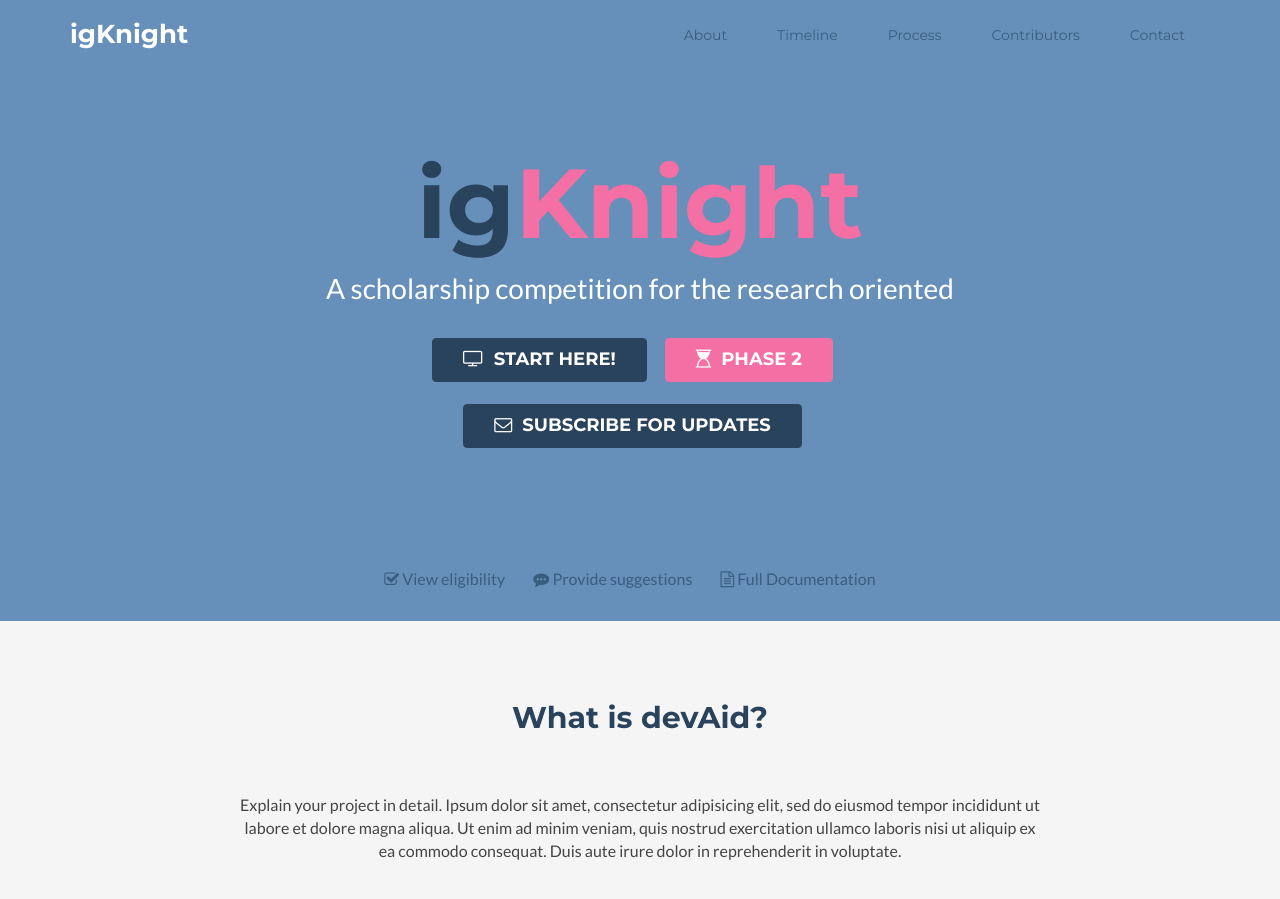
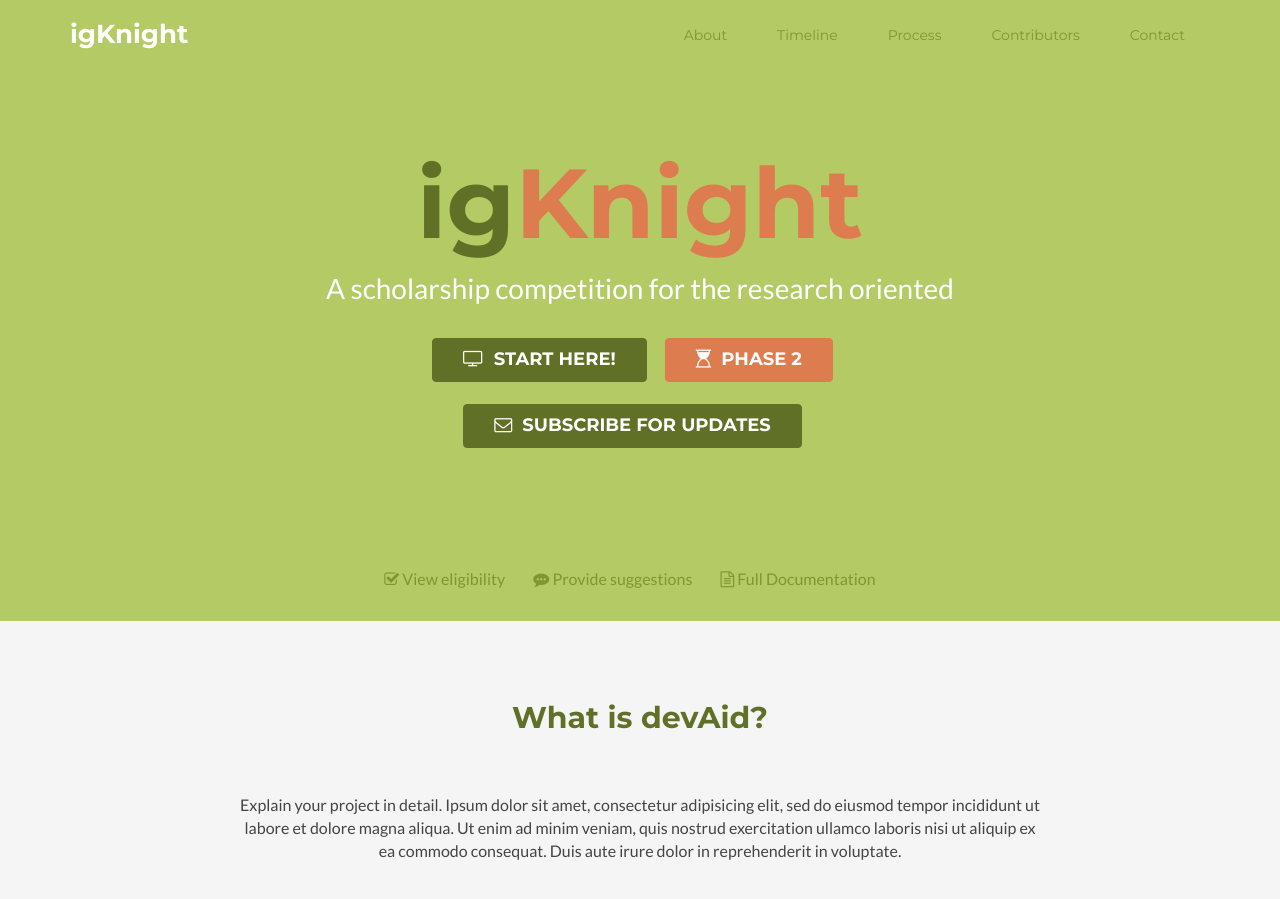
Before and after one commit to igknight/igknight.github.io, a Jekyll site: the page built from index.html, in a window 1280 px wide and 900 px high. Built offline with Jekyll 4.4.1, drawn with Linux system fonts in a browser that asks for light colours; nearby versions of some CDN libraries.

Commit message:
Testing watermelon theme again

```diff
--- a/_includes/head.html
+++ b/_includes/head.html
@@ -21,7 +21,7 @@
     <link rel="stylesheet" href="{{ site.baseurl }}public/plugins/font-awesome/css/font-awesome.css">
     <link rel="stylesheet" href="{{ site.baseurl }}public/plugins/prism/prism.css">
     <!-- Theme CSS -->
-    <link id="theme-style" rel="stylesheet" href="{{ site.baseurl }}public/css/styles-3.css">
+    <link id="theme-style" rel="stylesheet" href="{{ site.baseurl }}public/css/styles-2.css">
     <!-- HTML5 shim and Respond.js IE8 support of HTML5 elements and media queries -->
     <!--[if lt IE 9]>
       <script src="https://oss.maxcdn.com/libs/html5shiv/3.7.0/html5shiv.js"></script>
```
